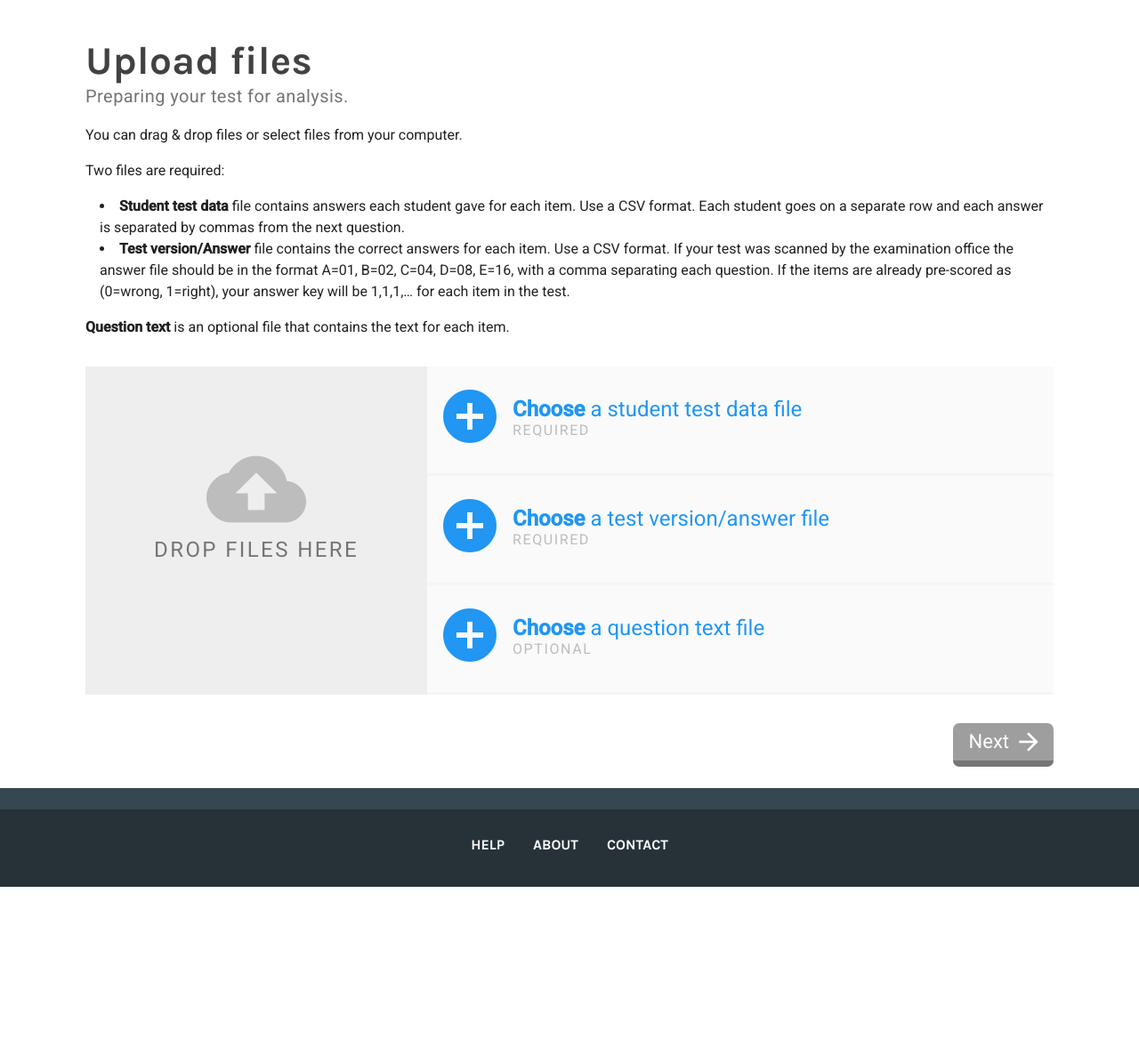
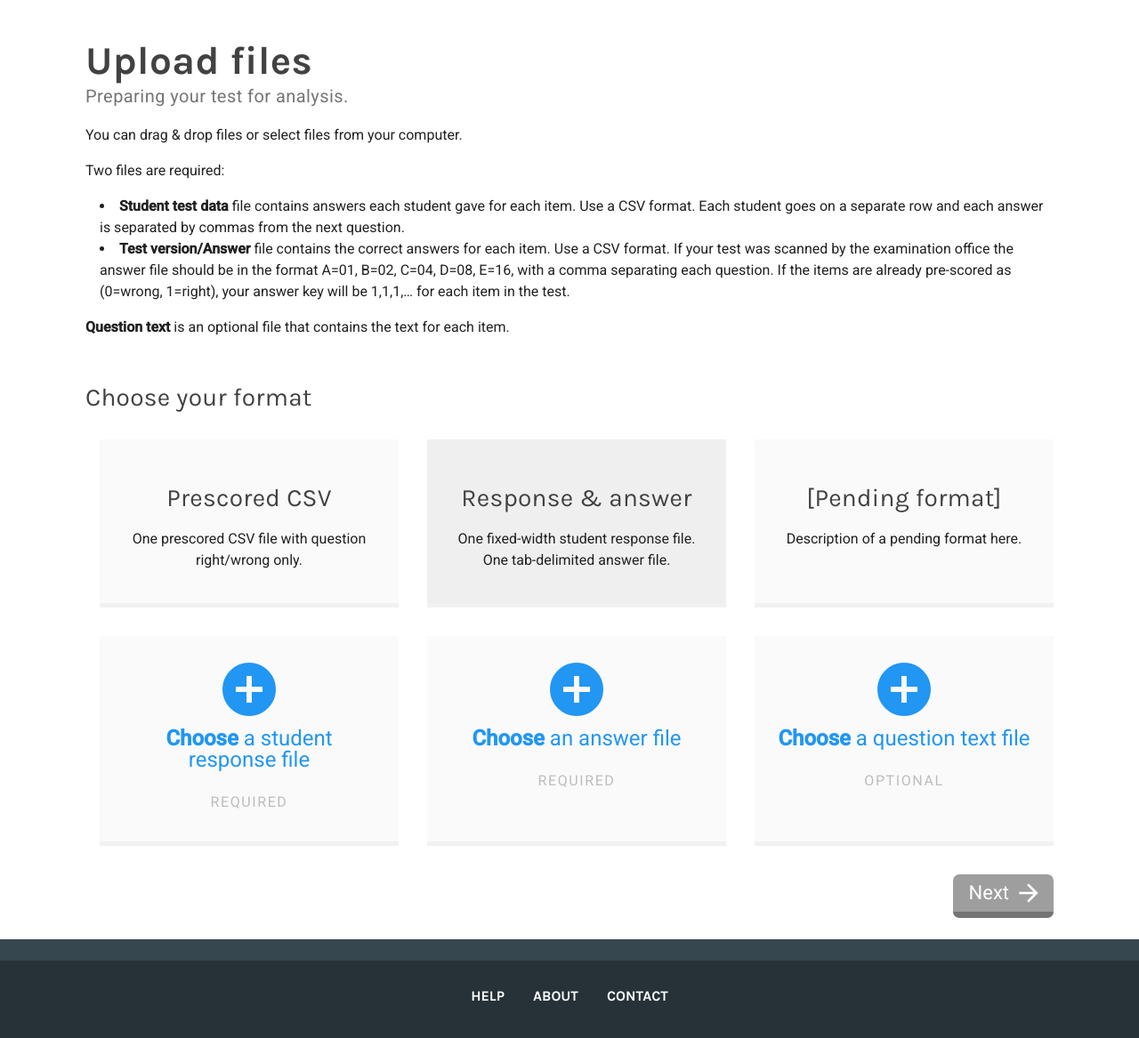
Before and after one commit to genericity/test-analysis, a Flask app: page / in a window 1280 px wide. Shown: the part 192-1359 px from the top of the page at 89% size. Before the commit the page ends 1189 px from the top, so only its background shows below. Run offline with Flask 2, Linux system fonts and the light colour scheme.

Commit message:
Added ability to choose a format when uploading files.
- Added format picker on the front page.
- State is saved between each ‘type’ of input, meaning that you can
select files for one type, switch to a different type, and switch back
again, and still have the files there.

```diff
--- a/index.py
+++ b/index.py
@@ -32,13 +32,26 @@ def questions_page():
 		version_data = None
 		question_data = None
 
-		# Read the file data.
-		if 'file-student-data' in request.files and request.files['file-student-data'].filename != '':
-			student_data = request.files['file-student-data'].read()
-		if 'file-version-data' in request.files and request.files['file-version-data'].filename != '':
-			version_data = request.files['file-version-data'].read()
+		# Type of data format.
+		file_type = request.form['file-type']
+
+		# Response and answer files.
+		if file_type == 'response-answer':
+			# Read the file data.
+			if 'file-student-data' in request.files and request.files['file-student-data'].filename != '':
+				student_data = request.files['file-student-data'].read()
+			if 'file-version-data' in request.files and request.files['file-version-data'].filename != '':
+				version_data = request.files['file-version-data'].read()
+		# Prescored file.
+		if file_type == 'prescored':
+			# Read the file data.
+			if 'file-prescored-data' in request.files and request.files['file-prescored-data'].filename != '':
+				student_data = request.files['file-prescored-data'].read()
+
+		# Read the question text regardless.
 		if 'file-question-data' in request.files  and request.files['file-question-data'].filename != '':
 			question_data = request.files['file-question-data'].read()
+
 
 		# Process. This will set session variables.
 		file_processing.save_raw_data(student_data, version_data, question_data)
--- a/static/css/styles.css
+++ b/static/css/styles.css
@@ -59,7 +59,8 @@ header {
 
 h1,
 h2,
-h3 {
+h3,
+h4 {
     color: #424242;
     font-weight: 400;
     line-height: 54px;
@@ -317,63 +318,43 @@ nav ul li:last-child:after{
 /* Uploads. */
 
 #upload {
-     display: flex;
-     flex-direction: row;
      position: relative;
      width: 100%;
-     margin: 2em 0;
 }
 
-#upload-area {
-     flex-grow: 1;
-     background-color: #EEEEEE;
-     min-width: 12em;
-     max-width: 24em;
-     text-align: center;
-     position: relative;
-     -webkit-user-select: none; /* Safari. */
-     -moz-user-select: none; /* Firefox. */
-     -ms-user-select: none; /* IE10+/Edge. */
-     user-select: none; /* Standard. */
+#upload-cards, #upload-formats {
+    display: flex;
+    flex-direction: row;
+    align-items: stretch;
+    width: 100%;
+    position: relative;
+    margin: 0 0 2em 0;
 }
 
-#upload-area div {
-     position: relative;
-     top: 50%;
-     transform: translateY(-75%); /* Centre the image. */
+.upload-card {
+    background: #fafafa;
+    cursor: pointer;
+    padding: 24px;
+    display: block;
+    margin: 0 1em;
+    width: 33%;
+    flex: 1;
+    border-bottom: 5px solid #f1f1f1;
 }
 
-#upload-area div .icon {
-     font-size: 7em;
-     color: #BDBDBD;
-     display: block;
+.upload-format {
+    padding-bottom: 36px;
 }
 
-#upload-area div #upload-drag-description {
-     font-size: 1.5em;
-     color: #757575;
-     letter-spacing: 0.1em;
-     text-transform: uppercase;
-     display: block;
+.upload-card:first-child {
+    margin-left: 0;
 }
 
-#upload-statuses {
-     display: flex;
-     flex-direction: column;
-     position: relative;
-     background: #fafafa;
-     flex-grow: 1;
+.upload-card:last-child {
+    margin-right: 0;
 }
 
-.upload-status {
-     flex-grow: 1;
-     display: block;
-     border-bottom: 3px solid #f5f5f5;
-     position: relative;
-     padding-right: 2em;
-}
-
-.upload-file {
+.upload-file, .upload-format-box {
      width: 0.1px;
      height: 0.1px;
      opacity: 0;
@@ -382,35 +363,35 @@ nav ul li:last-child:after{
      z-index: -1;
 }
 
+.upload-file + label {
+    cursor: pointer;
+    padding: 24px;
+    overflow: auto;
+    display: block;
+}
+
 .upload-file + label:before {
     content: 'add_circle';
     color: #2196F3;
     font-size: 72px;
     position: relative;
-    left: 0;
-    padding: 12px;
-    top: 36px;
     cursor: pointer;
+    width: 100%;
+    text-align: center;
 }
 
 .upload-file + label, .upload-subtext {
     position: relative;
 }
 
-.upload-file + label {
-     top: -28px;
-}
-
-.upload-subtext {
-     top: -36px;
-}
-
 .upload-file + label span {
     font-size: 1.5em;
     font-weight: 400;
     color: #2196F3;
-    display: inline-block;
+    display: block;
     cursor: pointer;
+    text-align: center;
+    width: 100%;
 }
 
 .upload-file + label span em {
@@ -428,12 +409,17 @@ nav ul li:last-child:after{
     color: #1976D2;
 }
 
+.upload-status.upload-card {
+    padding: 0;
+}
+
 .upload-subtext {
      display: block;
      text-transform: uppercase;
      letter-spacing: 0.1em;
      color: #bdbdbd;
-     padding-left: 96px;
+     text-align: center;
+     margin-bottom: 2em;
 }
 
 .upload-file + label.file-selected:before {
@@ -451,6 +437,28 @@ nav ul li:last-child:after{
 .upload-file + label.file-selected:hover:before {
     color: #43A047;
 }
+
+.upload-card h4 {
+    font-size: 28px;
+    line-height: 1;
+    margin-top: 1em;
+    text-align: center;
+}
+
+#content .upload-format p {
+    margin-top: 0;
+    margin-bottom: 0;
+    text-align: center;
+}
+
+.upload-format-box:checked + .upload-format {
+    background: #efefef;
+}
+
+.upload-format:hover {
+    background: #f5f5f5;
+}
+
 
 /* Toggleable icons. */
 
--- a/static/js/file_handler.js
+++ b/static/js/file_handler.js
@@ -2,20 +2,44 @@
 * Handles uploading files.
 */
 class FileHandler {
-	constructor(fileIds) {
+	constructor(types) {
 		// Total number of required fields.
-		this.required = new Set();
+		this.required = {};
 		// Total uploaded so far.
-		this.requiredUploaded = new Set();
+		this.requiredUploaded = {};
 		// Next page.
 		this.nextPage = '/questions';
+
+		// For each set of response types.
+		for (const type of types) {
+			// Listen to the radio button change.
+			const radio = type.radio;
+			const radioButton = document.getElementById(type.radio);
+			const cards = document.getElementsByClassName('upload-status');
+			const fileIds = type.show;
+			radioButton.onchange = () => {
+				// Clear set.
+				if (!this.required[radio]) {
+					this.required[radio] = new Set();
+				}
+				if (!this.requiredUploaded[radio]) {
+					this.requiredUploaded[radio] = new Set();
+				}
+
+				this.disallowProgress();
+
+				// Hide all.
+				for (const element of cards) {
+					element.classList.add('hidden');
+				}
 
 				// For each file input element:
 				for (const fileId of fileIds) {
 					const fileElement = document.getElementById(fileId.input);
+					fileElement.parentElement.classList.remove('hidden');
 
 					if (fileId.required) {
-				this.required.add(fileId.input)
+						this.required[radio].add(fileId.input)
 					}
 
 					// When a file is selected, change the text of the label.
@@ -28,14 +52,26 @@ class FileHandler {
 							label.classList.add('file-selected');
 
 							// Add this to the set of uploaded files.
-					this.requiredUploaded.add(fileId.input);
+							this.requiredUploaded[radio].add(fileId.input);
 							// Check if the required set is a subset of the uploaded set.
-					if (this.requiredUploaded.isSuperset(this.required)) {
+							if (this.requiredUploaded[radio].isSuperset(this.required[radio])) {
 								this.allowProgress();
 							}
 						}
 					};
 				}
+
+				// Check if the required set is a subset of the uploaded set.
+				if (this.requiredUploaded[radio].isSuperset(this.required[radio])) {
+					this.allowProgress();
+				}
+			}
+		}
+
+		// Fire the events.
+		document.getElementById('file-type-answer-response').checked = true;
+		document.getElementById('file-type-answer-response').onchange();
+
 	}
 
 	/*
@@ -56,4 +92,15 @@ class FileHandler {
 		button.setAttribute('for', 'submit-form');
 		button.href = this.nextPage;
 	}
+
+	/*
+	* Disallow progress to the next page.
+	*/
+	disallowProgress() {
+		const button = document.getElementById('next-button');
+		button.classList.add('disabled-button');
+		button.setAttribute('for', '');
+		button.href = '#';
 	}
+
+}
--- a/static/js/upload.js
+++ b/static/js/upload.js
@@ -2,19 +2,38 @@
 
 // TODO: move this
 sessionStorage.setItem('hasAnalyzedQuestions', false);
-console.log(sessionStorage.getItem('hasAnalyzedQuestions'))
 
-new FileHandler([{
+new FileHandler([
+	{
+		'radio': 'file-type-prescored',
+		'show': [{
+			input: 'file-prescored-data',
+			label: 'label-prescored-data',
+			required: true,
+		}, {
+			input: 'file-question-data',
+			label: 'label-question-data',
+			required: false
+		}]
+	},
+	{
+		'radio': 'file-type-answer-response',
+		'show': [{
 			input: 'file-student-data',
 			label: 'label-student-data',
 			required: true,
 		}, {
 			input: 'file-version-data',
 			label: 'label-version-data',
-		required: false,
+			required: true,
 		}, {
 			input: 'file-question-data',
 			label: 'label-question-data',
 			required: false
+		}]
 	},
+	{
+		'radio': 'file-type-other',
+		'show':[]
+	}
 ]);
--- a/templates/index.html
+++ b/templates/index.html
@@ -18,31 +18,47 @@
                 <b>Question text</b> is an optional file that contains the text for each item.
             </p>
             <section id="upload">
-                <div id="upload-area">
-                    <div>
-                        <i class="icon">
-                            cloud_upload
-                        </i>
-                        <span id="upload-drag-description">
-                            Drop files here
-                        </span>
+                <form id="upload-statuses" method="post" action="{{ url_for('questions_page') }}" enctype="multipart/form-data">
+                    <h3>Choose your format</h3>
+                    <div id="upload-formats">
+                        <input type="radio" class="upload-format-box" id="file-type-prescored" name="file-type" value="prescored" checked>
+                        <label for="file-type-prescored" class="upload-card upload-format">
+                            <h4>Prescored CSV</h4>
+                            <p>One prescored CSV file with question right/wrong only.</p>
+                        </label>
+                        <input type="radio" class="upload-format-box" id="file-type-answer-response" name="file-type" value="response-answer">
+                        <label for="file-type-answer-response" class="upload-card upload-format">
+                            <h4>Response &amp; answer</h4>
+                            <p>One fixed-width student response file.</p>
+                            <p>One tab-delimited answer file.</p>
+                        </label>
+                        <input type="radio" class="upload-format-box" id="file-type-other" name="file-type" value="">
+                        <label for="file-type-other" class="upload-card upload-format">
+                            <h4>[Pending format]</h4>
+                            <p>Description of a pending format here.</p>
+                        </label>
                     </div>
-                </div>
-                <form id="upload-statuses" method="post" action="{{ url_for('questions_page') }}" enctype="multipart/form-data">
-                    <div class="upload-status">
-                        <input type="file" name="file-student-data" id="file-student-data" class="upload-file" />
-                        <label for="file-student-data" id="label-student-data"><span><em>Choose</em> a student test data file</span></label>
+                    <div id="upload-cards">
+                        <div class="upload-status upload-card">
+                            <input type="file" name="file-prescored-data" id="file-prescored-data" class="upload-file" />
+                            <label for="file-prescored-data" id="label-prescored-data"><span><em>Choose</em> a prescored CSV file</span></label>
                             <span class="upload-subtext">Required</span>
                         </div>
-                    <div class="upload-status">
-                        <input type="file" name="file-version-data" id="file-version-data" class="upload-file" />
-                        <label for="file-version-data" id="label-version-data"><span><em>Choose</em> a test version/answer file</span></label>
+                        <div class="upload-status upload-card hidden">
+                            <input type="file" name="file-student-data" id="file-student-data" class="upload-file" />
+                            <label for="file-student-data" id="label-student-data"><span><em>Choose</em> a student response file</span></label>
                             <span class="upload-subtext">Required</span>
                         </div>
-                    <div class="upload-status">
+                        <div class="upload-status upload-card hidden">
+                            <input type="file" name="file-version-data" id="file-version-data" class="upload-file" />
+                            <label for="file-version-data" id="label-version-data"><span><em>Choose</em> an answer file</span></label>
+                            <span class="upload-subtext">Required</span>
+                        </div>
+                        <div class="upload-status upload-card">
                             <input type="file" name="file-question-data" id="file-question-data" class="upload-file" />
                             <label for="file-question-data" id="label-question-data"><span><em>Choose</em> a question text file</span></label>
                             <span class="upload-subtext">Optional</span>
+                        </div>
                     </div>
                     <input type="submit" id="submit-form" class="hidden" />
                 </form>
```
Lines whose indentation alone changed are shown as unchanged.
